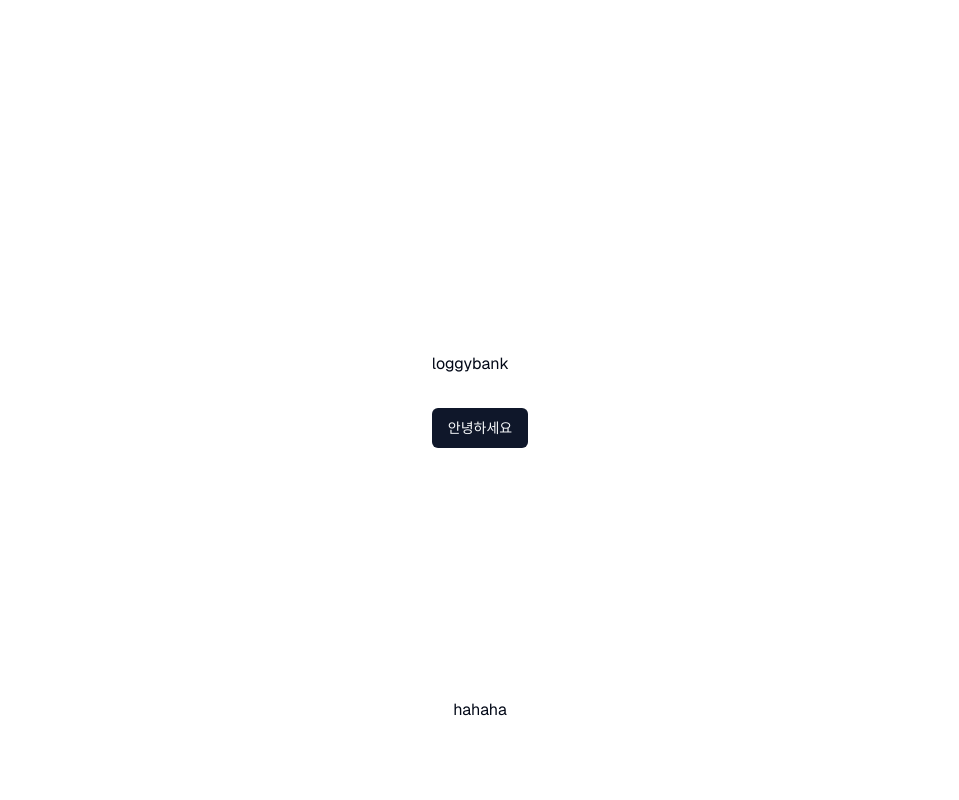
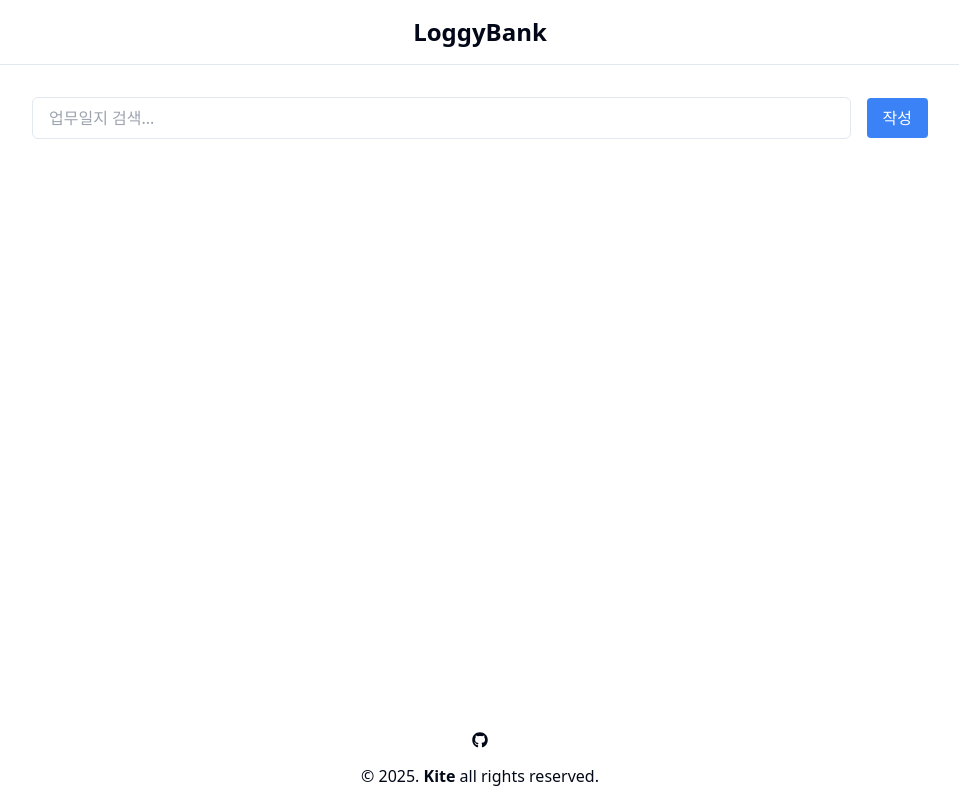
Before and after one commit to Blue-Kite/LoggyBank, a Next.js app: page / in a window 1280 px wide. Shown: the whole page, without its empty margins (160-1119 px from the left). Built offline with nearby package versions, Linux system fonts and the light colour scheme.

Commit message:
feat: 홈 대략적인 ui 개발과 리드미 추가

```diff
--- a/app/page.tsx
+++ b/app/page.tsx
@@ -1,14 +1,43 @@
-import { Button } from '@/components/ui/button';
+import Link from 'next/link';
+import { FaGithub } from 'react-icons/fa';
 
 export default function Home() {
   return (
-    <div className="grid grid-rows-[20px_1fr_20px] items-center justify-items-center min-h-screen p-8 pb-20 gap-16 sm:p-20 font-[family-name:var(--font-geist-sans)]">
-      <main className="flex flex-col gap-8 row-start-2 items-center sm:items-start">
-        <h1>loggybank</h1>
-        <Button>안녕하세요</Button>
+    <div className="flex flex-col w-full min-h-screen mx-auto">
+      <header className="border-b flex items-center justify-center px-6 py-4">
+        <h1 className="text-2xl font-bold">LoggyBank</h1>
+      </header>
+      <main className="flex flex-col flex-grow w-full max-w-4xl mx-auto py-8">
+        <div className="flex flex-row justify-between items-center gap-4">
+          <form className="flex items-center flex-1 ">
+            <input
+              type="text"
+              placeholder="업무일지 검색..."
+              className="w-full px-4 py-2 border rounded-md focus:outline-none focus:ring-2 focus:ring-blue-500"
+            />
+            <button type="submit" className="sr-only">
+              검색
+            </button>
+          </form>
+          <Link
+            href="/task"
+            className="py-2 px-4 bg-blue-500 text-white rounded hover:bg-blue-600 transition-colors"
+          >
+            작성
+          </Link>
+        </div>
+        <div className="mb-6">{/* 업무일지 리스트*/}</div>
       </main>
-      <footer className="row-start-3 flex gap-6 flex-wrap items-center justify-center">
-        <p>hahaha</p>
+      <footer className="flex flex-col items-center justify-center gap-4 text-center print:hidden mb-3">
+        <div className="flex justify-center gap-4">
+          <Link href="https://github.com/Blue-Kite/LoggyBank" target="_blank">
+            <FaGithub />
+          </Link>
+        </div>
+        <div>
+          © 2025. <span className="font-semibold">Kite</span> all rights
+          reserved.
+        </div>
       </footer>
     </div>
   );
--- /dev/null
+++ b/app/task/[id]/page.tsx
@@ -0,0 +1,3 @@
+export default function DetailTask() {
+  return <div>상세</div>;
+}
--- /dev/null
+++ b/app/task/page.tsx
@@ -0,0 +1,3 @@
+export default function PostTask() {
+  return <div>작성</div>;
+}
--- a/package.json
+++ b/package.json
@@ -18,6 +18,7 @@
     "next": "15.1.7",
     "react": "^19.0.0",
     "react-dom": "^19.0.0",
+    "react-icons": "^5.5.0",
     "tailwind-merge": "^3.0.2",
     "tailwindcss-animate": "^1.0.7"
   },
```
Also changed, not shown: 2 other files (tests, documents, lock files or other folders).
